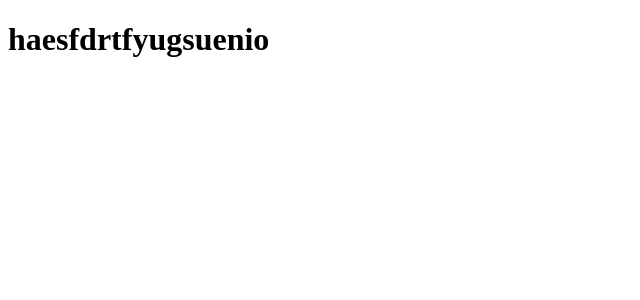
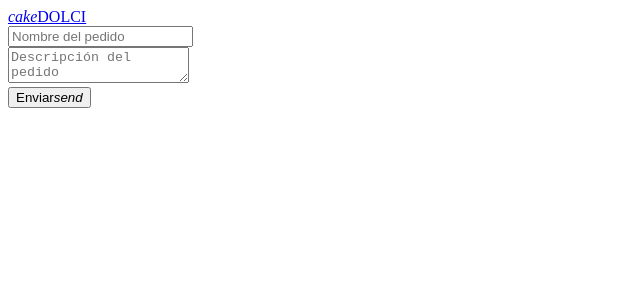
Before and after one commit to carolinesierra/crud, a React app: page / in a window 1280 px wide. Shown: the top 300 px of the page, without its empty margins (0-640 px from the left). Built offline with nearby package versions, Linux system fonts and the light colour scheme; the HTML template or start-up script is replaced by a standard one.

Commit message:
add: method add

```diff
--- a/package.json
+++ b/package.json
@@ -13,6 +13,7 @@
   "license": "ISC",
   "dependencies": {
     "babel-loader": "^8.2.3",
+    "cors": "^2.8.5",
     "ejs": "^3.1.6",
     "express": "^4.17.1",
     "mongoose": "^6.0.13",
--- a/src/app.js
+++ b/src/app.js
@@ -1,6 +1,7 @@
     const path = require('path'); //modulo encargado para unir dorectorios
     const express = require('express');
     const morgan = require('morgan');
+    const cors = require('cors');
     const app = express();
 
     //imprtacion de rutas
@@ -15,6 +16,7 @@ app.set('view engine', 'ejs');
 
     //middlewares
     app.use(morgan('dev'));
+    app.use(cors());
     app.use(express.urlencoded({extended: false}));
     //rutas
     app.use('/', indexRoutes);
--- /dev/null
+++ b/src/app/App.js
@@ -0,0 +1,94 @@
+import React, { Component} from 'react';
+
+class App extends Component {
+
+    constructor(){
+        super();
+        this.state = {
+            title: '',
+            description: ''
+        };
+        this.handleChange = this.handleChange.bind(this);
+        this.addPedido = this.addPedido.bind(this);
+    }
+
+    addPedido(e){
+        fetch('/api/tasks',{
+                method:'POST',
+                body: JSON.stringify(this.state),
+                headers:{
+                    'Accept': 'application/json',
+                    'Content-Type': 'application/json'
+                }
+            })
+                .then(res => res.json())
+                .then(data => {
+                    console.log(data)
+                    M.toast({html: 'Pedido guardado:D'});
+                    this.setState({title: '', description: ''});
+                })
+                .catch(err => console.error(err));
+
+        e.preventDefault();
+    }
+
+
+    handleChange(e){
+        const {name,value}=e.target;
+        this.setState({
+            [name]: value
+        });
+    }
+
+    render(){
+        return(
+            <div>
+                {/*nav*/}
+                <nav className="red darken-4 ">
+                    <div className="container">
+                        <a className="brand-logo center" href="/"><i className="material-icons">cake</i>
+                         DOLCI
+                        </a>
+                    </div>
+                </nav>
+
+                <div className="container">
+                    <div className="row">
+                        {/*formulario para agregar pedidos*/}
+                        <div className="col s5">
+                            <div className="card">
+                                <div className="card-content">
+                                     {/*encargado de enviar los datos al server*/}
+                                     <form onSubmit={this.addPedido}>
+                                            <div className="row">
+                                                <div className="input-field col s12">
+                                                    <input name="title" onChange={this.handleChange} value={this.state.title} type="text" placeholder="Nombre del pedido"></input>
+                                                </div>
+                                            </div>
+                                            <div className="row">
+                                                <div className="input-field col s12">
+                                                    <textarea name="description"  value={this.state.description} onChange={this.handleChange} placeholder="Descripción del pedido"
+                                                    className="materialize-textarea"></textarea>
+                                                </div>
+                                            </div>
+                                            <button className="btn red darken-4" type="submit" >Enviar
+                                            <i className="material-icons right">send</i></button>
+                                        </form>
+                                </div>
+                            </div>
+                        </div>
+
+                        <div className="Cols s5">
+
+
+
+
+                        </div>
+                    </div>
+                </div>
+            </div>
+        )
+    }
+}
+
+export default App;
--- a/src/app/index.js
+++ b/src/app/index.js
@@ -1,12 +1,8 @@
-import React, { Component} from 'react';
 import { render } from 'react-dom';
+import React from 'react';
 
-class App extends Component {
-    render(){
-        return(
-        <h1> haesfdrtfyugsuenio</h1>
-        )
-    }
-}
+//archivo inicial de app
+import App from './App';
+
 
 render(<App/>, document.getElementById('app'));
```
Also changed, not shown: src/public/index.html (+9 -0 lines), src/public/bundle.js, 1 other file (tests, documents, lock files or other folders). Lines whose indentation alone changed are shown as unchanged.
